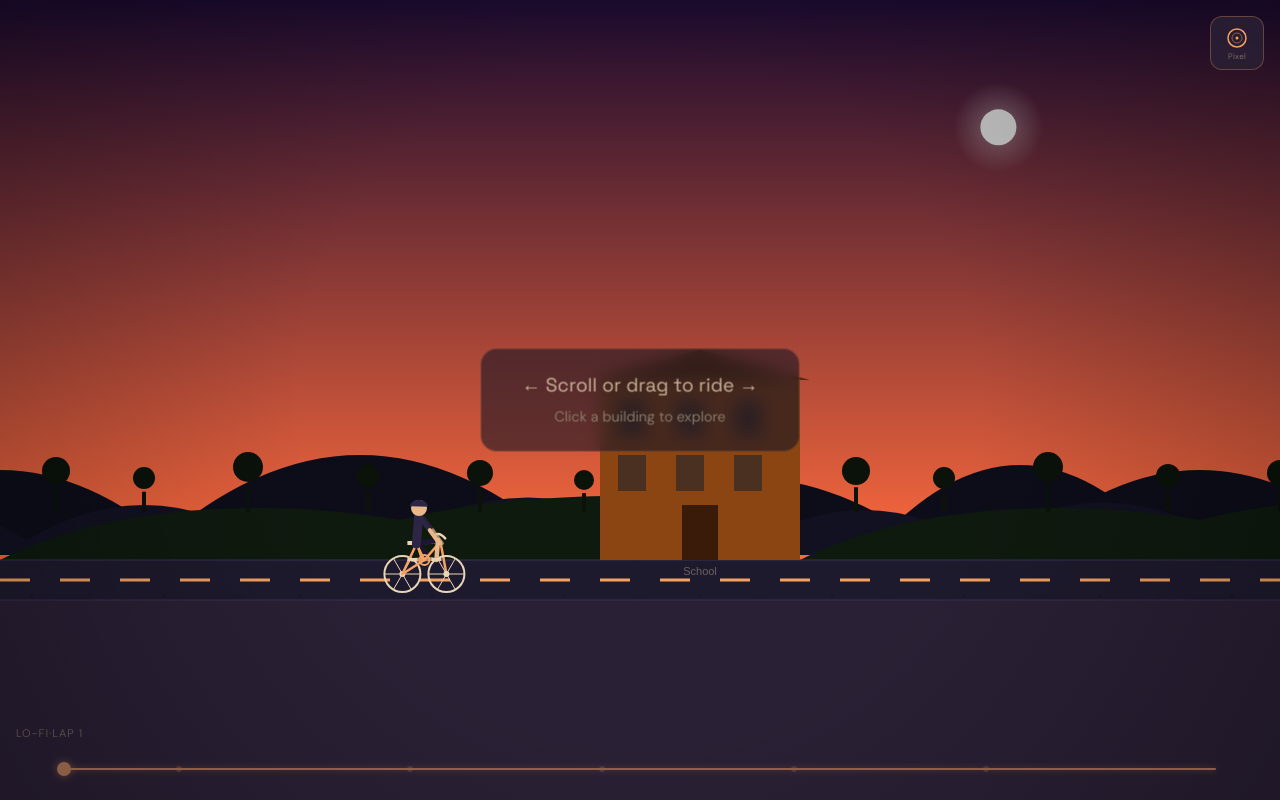
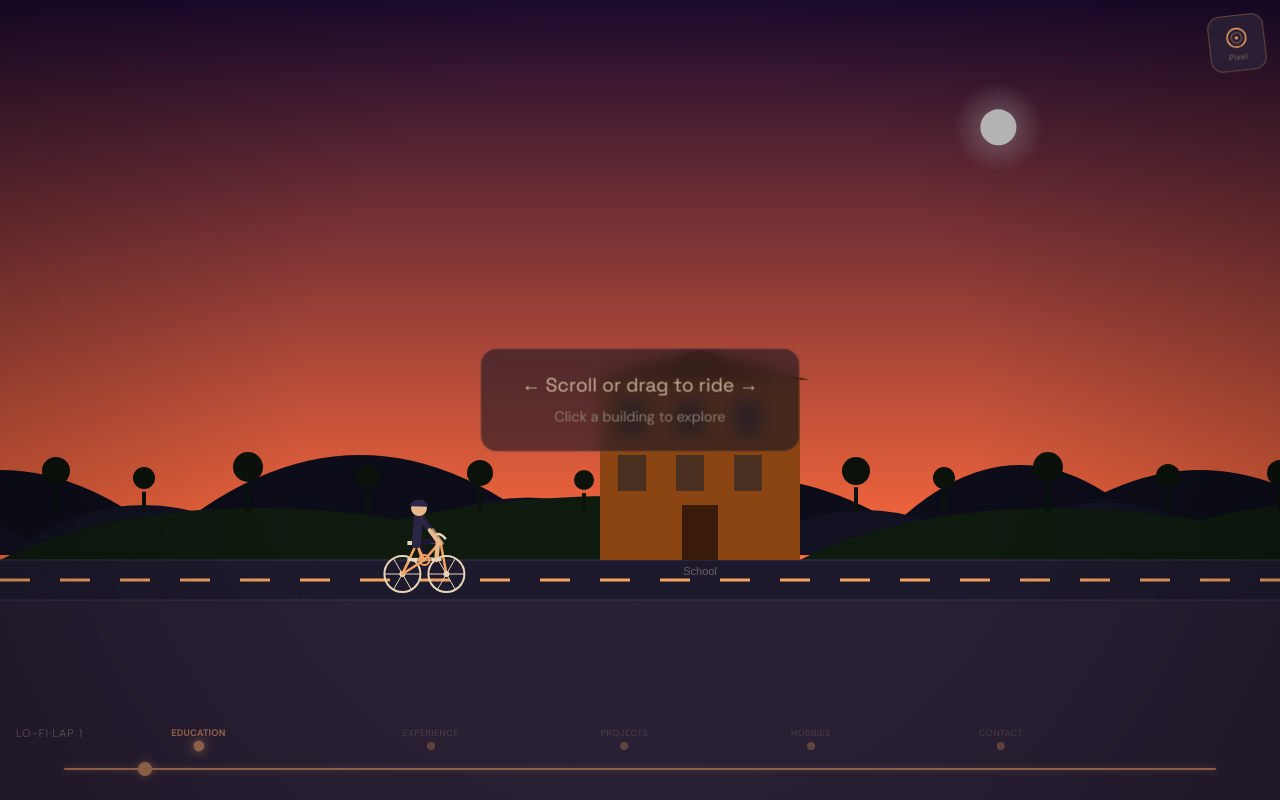
Before and after one commit to Aravind-Reddy12/aravind-portfolio, a React (Vite) app: page / in a window 1280 px wide. Built offline with nearby package versions, Linux system fonts and the light colour scheme.

Commit message:
batch-C: lap-1 auto-tour modal flow, auto-resume movement after modal close, scrubber building markers (clickable, labeled, aligned to cyclist), theme toggle attention wobble

```diff
--- a/src/canvas/cyclist.js
+++ b/src/canvas/cyclist.js
@@ -1,7 +1,8 @@
 import { lerp, clamp } from '../utils/math';
 
 // ─── Constants ───────────────────────────────────────────────────────────────
-const SCREEN_X_RATIO = 0.33; // 33% from left
+export const CYCLIST_SCREEN_X_RATIO = 0.33; // 33% from left — exported so scrubber can import it
+const SCREEN_X_RATIO = CYCLIST_SCREEN_X_RATIO;
 const ROAD_Y_RATIO   = 0.70; // same as road.js ground start
 
 const WHEEL_R    = 18;
--- a/src/components/BuildingModal/index.jsx
+++ b/src/components/BuildingModal/index.jsx
@@ -19,6 +19,10 @@ const SECTIONS = {
 function closeModal() {
   world.modalOpen      = false;
   world.activeBuilding = null;
+  if (world.preModalSpeed !== 0) {
+    world.targetSpeed   = world.preModalSpeed;
+    world.preModalSpeed = 0;
+  }
   notifySubscribers();
 }
 
--- a/src/components/ThemeToggle/ThemeToggle.module.css
+++ b/src/components/ThemeToggle/ThemeToggle.module.css
@@ -26,9 +26,10 @@
   color: var(--color-accent, #f4a261);
   cursor: pointer;
 
-  /* Entrance animation */
-  animation: fadeIn 400ms ease both;
-  animation-delay: 500ms;
+  /* Entrance + periodic wobble — wobble starts after entrance completes (~900ms) */
+  animation:
+    fadeIn 400ms ease both 500ms,
+    attentionWobble 4s ease-in-out infinite 1200ms;
   opacity: 0; /* overridden by animation */
 
   transition:
@@ -42,7 +43,9 @@
   border-color: color-mix(in srgb, var(--color-accent, #f4a261) 70%, transparent);
   transform: scale(1.05);
   box-shadow: 0 0 12px color-mix(in srgb, var(--color-accent, #f4a261) 20%, transparent);
+  animation-play-state: paused; /* freeze wobble without restarting it on mouse-leave */
 }
+
 
 .btn:active {
   transform: scale(0.95);
@@ -81,6 +84,28 @@
   animation: spin 420ms cubic-bezier(0.4, 0, 0.2, 1) both;
 }
 
+@keyframes attentionWobble {
+  0%, 100% {
+    transform: rotate(0deg) scale(1);
+  }
+  10% {
+    transform: rotate(-8deg) scale(1.05);
+  }
+  20% {
+    transform: rotate(8deg) scale(1.05);
+  }
+  30% {
+    transform: rotate(-6deg) scale(1.05);
+  }
+  40% {
+    transform: rotate(6deg) scale(1.05);
+  }
+  50% {
+    transform: rotate(0deg) scale(1);
+  }
+  /* 50%–100%: rest period */
+}
+
 @keyframes fadeIn {
   from {
     opacity: 0;
@@ -97,6 +122,12 @@
   to   { transform: rotate(360deg); }
 }
 
+@media (prefers-reduced-motion: reduce) {
+  .btn {
+    animation: fadeIn 400ms ease both 500ms; /* keep entrance, drop wobble */
+  }
+}
+
 /* ── Mobile: move to bottom-right to avoid overlap with scrubber thumb ─────── */
 
 @media (max-width: 639px) {
--- a/src/components/WorldScrubber/WorldScrubber.module.css
+++ b/src/components/WorldScrubber/WorldScrubber.module.css
@@ -165,56 +165,75 @@
 
 /* ─── Building markers ────────────────────────────────────────────────────────── */
 
+.markers {
+  position: absolute;
+  bottom: 100%;
+  left: 0;
+  right: 0;
+  height: 36px;
+  pointer-events: none; /* container passes through; buttons inside catch events */
+}
+
 .marker {
   position: absolute;
-  top: 50%;
-  transform: translate(-50%, -50%);
+  bottom: 0;
+  transform: translateX(-50%);
   display: flex;
   flex-direction: column;
   align-items: center;
-  pointer-events: all;
-  cursor: default;
+  gap: 4px;
+  background: none;
+  border: none;
+  padding: 4px 6px;
+  cursor: pointer;
+  pointer-events: auto;
+  transition: transform var(--duration-fast, 150ms);
+}
+
+.markerLabel {
+  font-family: var(--font-body, sans-serif);
+  font-size: 9px;
+  letter-spacing: 0.5px;
+  text-transform: uppercase;
+  color: var(--color-text-muted, #8a7a6a);
+  opacity: 0.7;
+  transition: opacity var(--duration-fast, 150ms), color var(--duration-fast, 150ms);
+  white-space: nowrap;
+  line-height: 1;
 }
 
 .markerDot {
-  width: 6px;
-  height: 6px;
+  width: 8px;
+  height: 8px;
   border-radius: 50%;
   background: var(--color-accent, #f4a261);
-  opacity: 0.35;
-  transition: opacity 150ms ease, transform 150ms ease;
+  opacity: 0.55;
+  transition: opacity var(--duration-fast, 150ms), transform var(--duration-fast, 150ms);
+  flex-shrink: 0;
 }
 
-.marker:hover .markerDot {
-  opacity: 0.85;
-  transform: scale(1.4);
+.marker:hover .markerLabel,
+.marker:focus-visible .markerLabel {
+  opacity: 1;
+  color: var(--color-accent, #f4a261);
 }
 
-.pixel .markerDot {
-  border-radius: 0;
+.marker:hover .markerDot,
+.marker:focus-visible .markerDot {
+  opacity: 1;
+  transform: scale(1.35);
 }
 
-.markerTooltip {
-  position: absolute;
-  bottom: calc(100% + 6px);
-  left: 50%;
-  transform: translateX(-50%);
-  background: color-mix(in srgb, var(--color-surface, #2a2035) 92%, transparent);
-  color: var(--color-text, #e8d5b7);
-  font-family: var(--font-body, sans-serif);
-  font-size: 9px;
-  padding: 3px 6px;
-  border-radius: 4px;
-  white-space: nowrap;
-  pointer-events: none;
-  border: 1px solid color-mix(in srgb, var(--color-accent, #f4a261) 25%, transparent);
-  backdrop-filter: blur(4px);
-  -webkit-backdrop-filter: blur(4px);
+.markerCurrent .markerLabel {
+  opacity: 1;
+  color: var(--color-accent, #f4a261);
+  font-weight: bold;
 }
 
-.pixel .markerTooltip {
-  border-radius: 0;
-  font-family: var(--font-body, monospace);
+.markerCurrent .markerDot {
+  opacity: 1;
+  transform: scale(1.35);
+  box-shadow: 0 0 8px var(--color-accent, #f4a261);
 }
 
 /* ─── Thumb ───────────────────────────────────────────────────────────────────── */
@@ -295,6 +314,23 @@
   }
 }
 
+/* ── Pixel theme: blocky square markers ──────────────────────────────────────── */
+
+[data-theme='pixel'] .markerDot {
+  border-radius: 0;
+}
+
+/* ── Blueprint theme: outline-only markers ───────────────────────────────────── */
+
+[data-theme='blueprint'] .markerDot {
+  background: transparent;
+  border: 1.5px solid var(--color-accent, #4a9eff);
+}
+
+[data-theme='blueprint'] .markerCurrent .markerDot {
+  background: transparent;
+}
+
 /* ── Mobile: larger touch target, slightly higher to clear home indicator ─── */
 
 @media (max-width: 639px) {
@@ -317,8 +353,12 @@
     height: 16px;
   }
 
-  .markerDot {
-    width: 8px;
-    height: 8px;
+  /* On mobile, hide non-current labels to save space */
+  .marker:not(.markerCurrent) .markerLabel {
+    display: none;
+  }
+
+  .markerLabel {
+    font-size: 8px;
   }
 }
--- a/src/components/WorldScrubber/index.jsx
+++ b/src/components/WorldScrubber/index.jsx
@@ -1,17 +1,22 @@
-import { useState, useRef, useCallback } from 'react';
-import { world } from '../../engine/WorldState';
+import { useRef, useCallback, useMemo } from 'react';
+import { world, notifySubscribers } from '../../engine/WorldState';
 import { useWorldState } from '../../hooks/useWorldState';
 import { WORLD_WIDTH } from '../../constants';
 import { BUILDINGS } from '../../data/buildings';
+import { wrappedDist } from '../../utils/world';
+import { CYCLIST_SCREEN_X_RATIO } from '../../canvas/cyclist';
 import styles from './WorldScrubber.module.css';
 
-// Building markers (exclude toggle — no section)
+// Markers placed at building CENTRES so the thumb aligns when the cyclist is on a building.
+// cyclist world pos = worldOffset + viewport * CYCLIST_SCREEN_X_RATIO
+// cyclist is centred on building when: worldOffset + cyclistScreenX = building.worldX + building.width/2
 const MARKERS = BUILDINGS
   .filter(b => b.section)
   .map(b => ({
-    id:    b.id,
-    label: b.section,
-    pct:   b.worldX / WORLD_WIDTH,
+    id:      b.id,
+    label:   b.section,
+    centerX: b.worldX + b.width / 2,
+    pct:     (b.worldX + b.width / 2) / WORLD_WIDTH,
   }));
 
 // ─── Thumb ────────────────────────────────────────────────────────────────────
@@ -42,29 +47,60 @@ function Thumb({ pct, theme }) {
 
 // ─── BuildingMarker ───────────────────────────────────────────────────────────
 
-function BuildingMarker({ marker }) {
-  const [hovered, setHovered] = useState(false);
+function BuildingMarker({ marker, isCurrent }) {
+  function handlePointerDown(e) {
+    e.stopPropagation();
+  }
+
+  function handleClick(e) {
+    e.stopPropagation();
+    // Put the cyclist at the building centre:
+    //   worldOffset + cyclistScreenX = marker.centerX
+    //   worldOffset = marker.centerX - cyclistScreenX
+    const cyclistScreenX = window.innerWidth * CYCLIST_SCREEN_X_RATIO;
+    world.scrubTarget = ((marker.centerX - cyclistScreenX) % WORLD_WIDTH + WORLD_WIDTH) % WORLD_WIDTH;
+    notifySubscribers();
+  }
+
   return (
-    <div
-      className={styles.marker}
+    <button
+      className={`${styles.marker} ${isCurrent ? styles.markerCurrent : ''}`}
       style={{ left: `${marker.pct * 100}%` }}
-      onMouseEnter={() => setHovered(true)}
-      onMouseLeave={() => setHovered(false)}
-      aria-hidden="true"
+      onPointerDown={handlePointerDown}
+      onClick={handleClick}
+      aria-label={`Navigate to ${marker.label}`}
     >
-      <div className={styles.markerDot} />
-      {hovered && (
-        <div className={styles.markerTooltip}>{marker.label}</div>
-      )}
-    </div>
+      <span className={styles.markerLabel}>{marker.label}</span>
+      <span className={styles.markerDot} />
+    </button>
   );
 }
 
 // ─── WorldScrubber ────────────────────────────────────────────────────────────
 
 export default function WorldScrubber() {
-  const theme = useWorldState(s => s.theme);
-  const pct   = useWorldState(s => s.worldOffset / WORLD_WIDTH);
+  const theme       = useWorldState(s => s.theme);
+  const worldOffset = useWorldState(s => s.worldOffset);
+
+  // Cyclist's effective world position = worldOffset + its fixed screen X in world units.
+  // Screen pixels and world units share the same scale (1:1), so no conversion needed.
+  const cyclistWorldX = useMemo(() => {
+    const cyclistScreenX = window.innerWidth * CYCLIST_SCREEN_X_RATIO;
+    return ((worldOffset + cyclistScreenX) % WORLD_WIDTH + WORLD_WIDTH) % WORLD_WIDTH;
+  }, [worldOffset]);
+
+  const thumbPct = cyclistWorldX / WORLD_WIDTH;
+
+  // Highlight the marker whose centre is closest to the cyclist
+  const currentBuildingId = useMemo(() => {
+    let minDist = Infinity;
+    let currentId = null;
+    for (const m of MARKERS) {
+      const d = wrappedDist(m.centerX, cyclistWorldX);
+      if (d < minDist) { minDist = d; currentId = m.id; }
+    }
+    return currentId;
+  }, [cyclistWorldX]);
 
   const trackRef    = useRef(null);
   const draggingRef = useRef(false);
@@ -75,8 +111,12 @@ export default function WorldScrubber() {
     return Math.max(0, Math.min(1, (e.clientX - rect.left) / rect.width));
   }, []);
 
+  // fraction = cyclistWorldX / WORLD_WIDTH (where the cyclist should end up on the track)
+  // worldOffset = cyclistWorldX - cyclistScreenX
   const setTarget = useCallback((fraction) => {
-    world.scrubTarget = fraction * WORLD_WIDTH;
+    const cyclistScreenX    = window.innerWidth * CYCLIST_SCREEN_X_RATIO;
+    const targetCyclistWorldX = fraction * WORLD_WIDTH;
+    world.scrubTarget = ((targetCyclistWorldX - cyclistScreenX) % WORLD_WIDTH + WORLD_WIDTH) % WORLD_WIDTH;
   }, []);
 
   const onPointerDown = useCallback((e) => {
@@ -98,11 +138,11 @@ export default function WorldScrubber() {
     if (!draggingRef.current) return;
     draggingRef.current = false;
     trackRef.current?.releasePointerCapture(e.pointerId);
-    // scrubTarget stays — world coasts to final position
   }, []);
 
   const onKeyDown = useCallback((e) => {
     if (e.key === 'ArrowRight') {
+      const cyclistScreenX = window.innerWidth * CYCLIST_SCREEN_X_RATIO;
       world.scrubTarget = ((world.worldOffset + WORLD_WIDTH * 0.05) % WORLD_WIDTH);
       e.preventDefault();
     } else if (e.key === 'ArrowLeft') {
@@ -111,7 +151,7 @@ export default function WorldScrubber() {
     }
   }, []);
 
-  const ariaPct = Math.round(pct * 100);
+  const ariaPct = Math.round(thumbPct * 100);
 
   return (
     <div className={`${styles.root} ${styles[theme] ?? ''}`} data-theme={theme}>
@@ -146,10 +186,20 @@ export default function WorldScrubber() {
         onPointerUp={onPointerUp}
         onKeyDown={onKeyDown}
       >
+        {/* Building markers — float above the track */}
+        <div className={styles.markers}>
+          {MARKERS.map(m => (
+            <BuildingMarker
+              key={m.id}
+              marker={m}
+              isCurrent={m.id === currentBuildingId}
+            />
+          ))}
+        </div>
+
         {/* Visual track */}
         <div className={styles.track} aria-hidden="true">
 
-          {/* Storybook: SVG wavy path overlaid on the track */}
           {theme === 'storybook' && (
             <svg
               className={styles.wavySvg}
@@ -167,7 +217,6 @@ export default function WorldScrubber() {
             </svg>
           )}
 
-          {/* Blueprint ruler tick marks */}
           {theme === 'blueprint' && (
             <div className={styles.rulerTicks} aria-hidden="true">
               {Array.from({ length: 25 }, (_, i) => (
@@ -179,15 +228,10 @@ export default function WorldScrubber() {
               ))}
             </div>
           )}
-
-          {/* Building position markers */}
-          {MARKERS.map(m => (
-            <BuildingMarker key={m.id} marker={m} />
-          ))}
         </div>
 
         {/* Draggable thumb */}
-        <Thumb pct={pct} theme={theme} />
+        <Thumb pct={thumbPct} theme={theme} />
       </div>
     </div>
   );
--- a/src/engine/LoopManager.js
+++ b/src/engine/LoopManager.js
@@ -13,6 +13,10 @@ export function checkWrap(worldOffset) {
 
 function onWrap() {
   world.lap++;
+  if (world.lap === 2) {
+    world.autoTourActive = false;
+    world.autoShownBuildings.clear();
+  }
   resetWeather();
   notifySubscribers();
 }
--- a/src/engine/WorldState.js
+++ b/src/engine/WorldState.js
@@ -36,6 +36,11 @@ export const world = {
   // Onboarding
   hasInteracted:    false,     // true after first wheel/drag input
 
+  // Auto-tour (lap 1 guided mode)
+  autoTourActive:     true,       // becomes false after lap 1 completes
+  autoShownBuildings: new Set(),  // building ids already auto-shown this lap
+  preModalSpeed:      0,          // remembers targetSpeed when modal opened
+
   // Performance
   dt:               16.67,
   fps:              60,
```
Also changed, not shown: src/canvas/WorldCanvas.jsx (+26 -2 lines).
